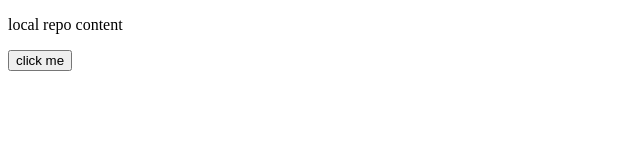
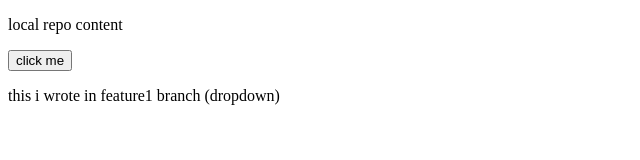
Before and after one commit to kernelmuse7/localrepo1, a plain HTML site: page index.html in a window 1280 px wide. Shown: the whole page, without its empty margins (0-640 px from the left). Drawn offline with Linux system fonts and the light colour scheme.

```diff
--- a/index.html
+++ b/index.html
@@ -7,5 +7,6 @@
 <body>
     <p>local repo content  </p>
     <button>click me</button>
+    <p>this i wrote in feature1 branch (dropdown)</p>
 </body>
 </html>
```
